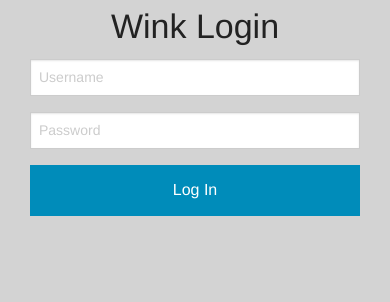
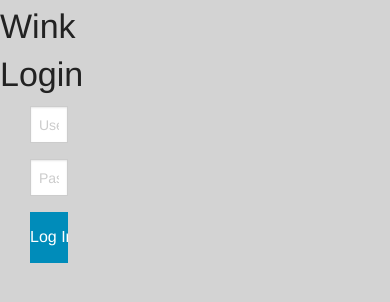
Before and after one commit to open-iot-stack/open-iot-web, a Flask app: page / in a window 390 px wide. Shown: the part 45-347 px from the top of the page. Run offline with Flask 2, Linux system fonts and the light colour scheme; some libraries are stand-ins or nearby versions.

Commit message:
fixed login to size for mobile

```diff
--- a/app/templates/core/index.html
+++ b/app/templates/core/index.html
@@ -1,8 +1,8 @@
 {% extends "layout.html" %}
 {% block body %}
 
-<h1 class="text-center">Wink Login</h1>
-<div class="large-3 large-centered columns">
+<h1 class="small-3">Wink Login</h1>
+<div class="small-3 large-3 large-centered columns">
   <div class="login-box">
   <div class="row">
   <div class="large-12 columns">
--- a/app/templates/dashboard/index.html
+++ b/app/templates/dashboard/index.html
@@ -30,6 +30,7 @@
       {% endraw %}
 
 </div>
+    </div>
 </section>
 <hr>
 
```
